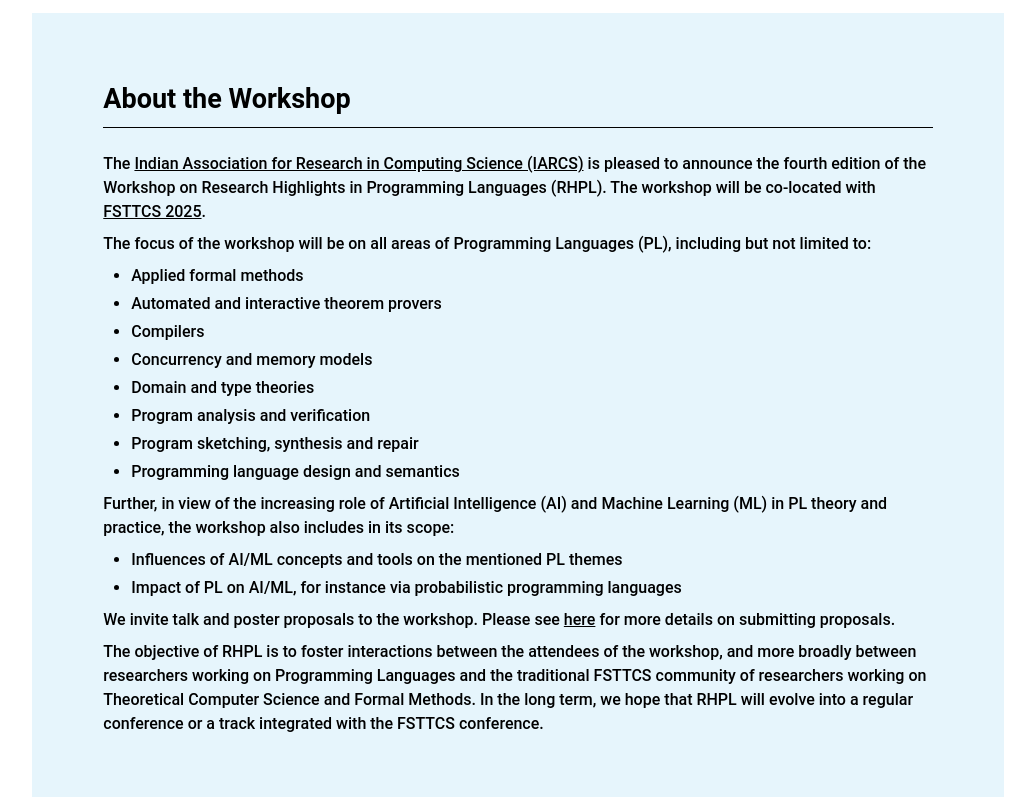
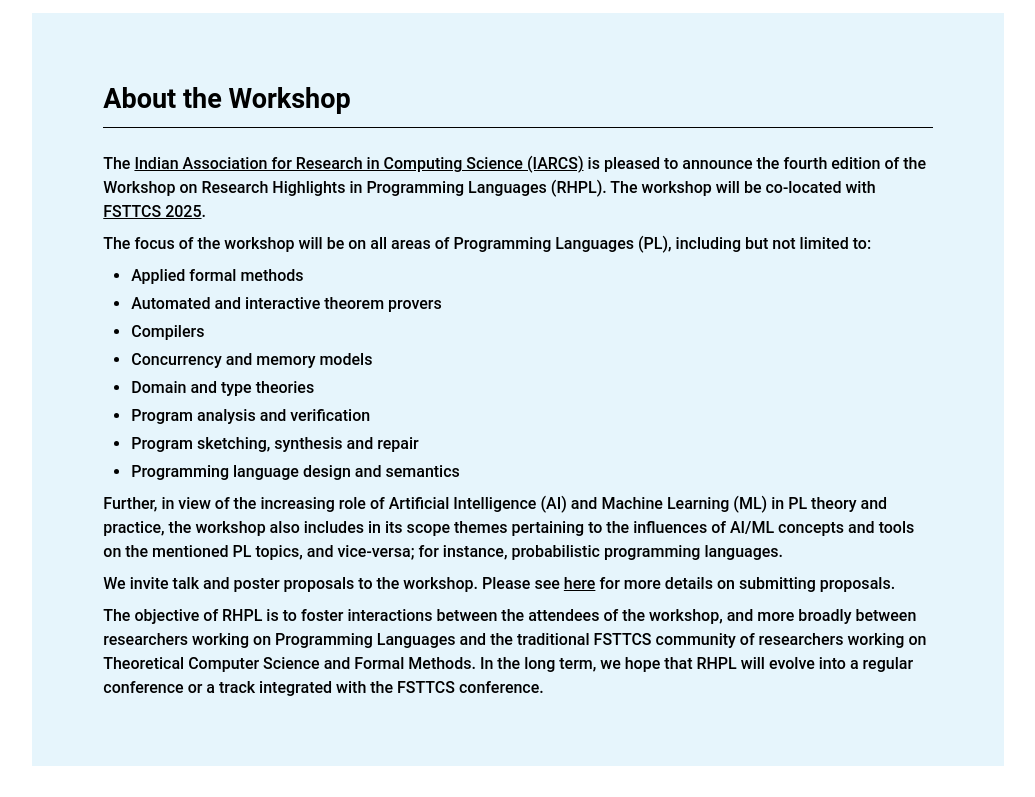
Before and after one commit to RajivDalal/RHPL, a React (Vite) app in the folder rhpl-web/: page / in a window 1280 px wide. Shown: the part 398-1195 px from the top of the page, without its empty margins (122-1157 px from the left). Built offline with nearby package versions, Linux system fonts and the light colour scheme; a web font is replaced by a local one.

Commit message:
Edited the sentence about AI and ML.

```diff
--- a/rhpl-web/src/pages/home.jsx
+++ b/rhpl-web/src/pages/home.jsx
@@ -50,15 +50,8 @@ const Home = () => {
           </li> */}
         </ul>
 
-        <div>Further, in view of the increasing role of Artificial Intelligence (AI) and Machine Learning (ML) in PL theory and practice, the workshop also includes in its scope:</div>
-          <ul className="space-y-1 list-disc ml-7">
-            <li>
-              Influences of AI/ML concepts and tools on the mentioned PL themes
-            </li>
-            <li>
-              Impact of PL on AI/ML, for instance via probabilistic programming languages
-            </li>
-          </ul>
+        <div>Further, in view of the increasing role of Artificial Intelligence (AI) and Machine Learning (ML) in PL theory and practice, the workshop also includes in its scope themes pertaining to the influences of AI/ML concepts and tools on the mentioned PL topics, and vice-versa; for instance, probabilistic programming languages. </div>
+
 
         <div className="paraLink">We invite talk and poster proposals to the workshop. Please see <a href="/submit_proposal" className="underline">here</a> for more details on submitting proposals.</div>
 
```
